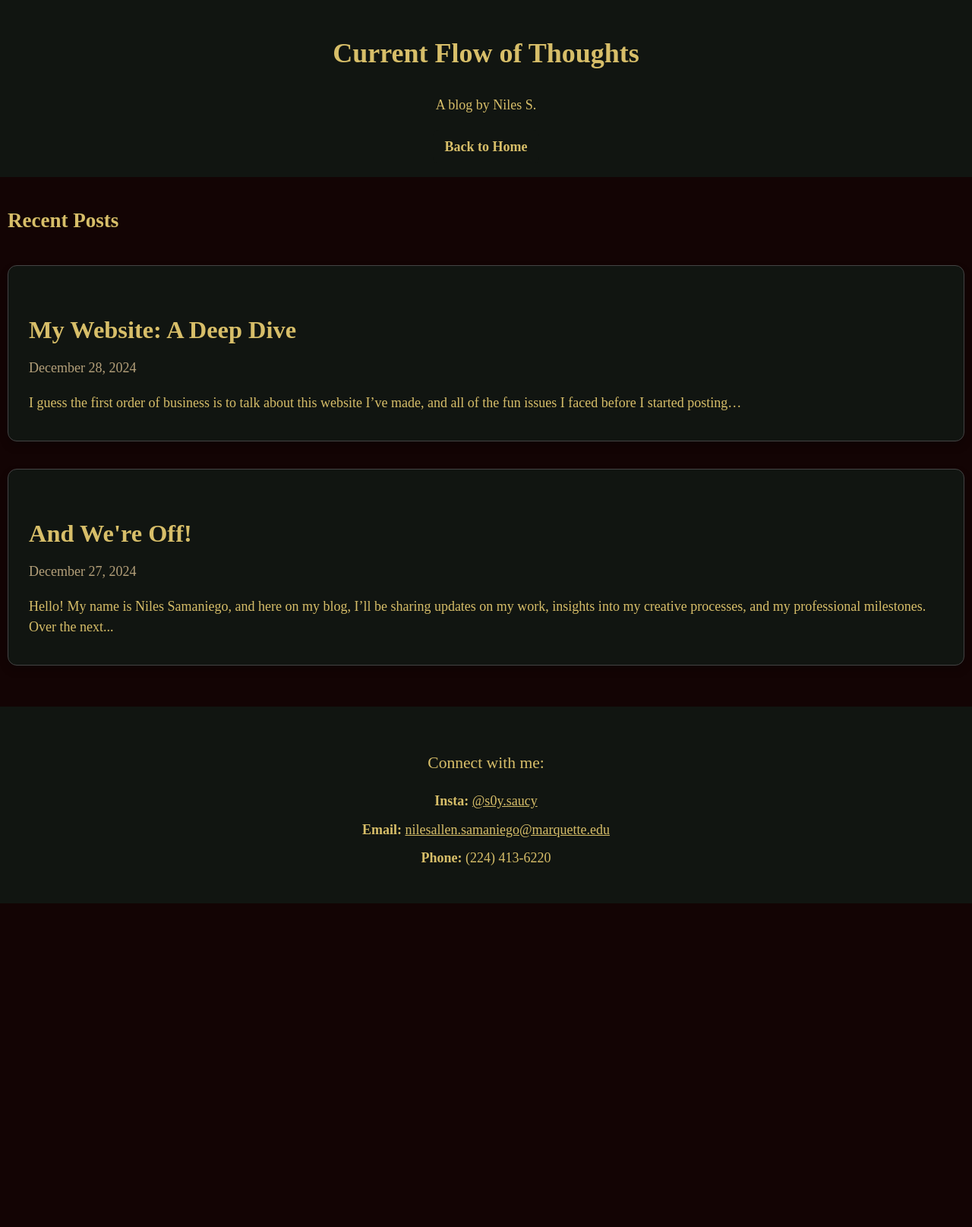
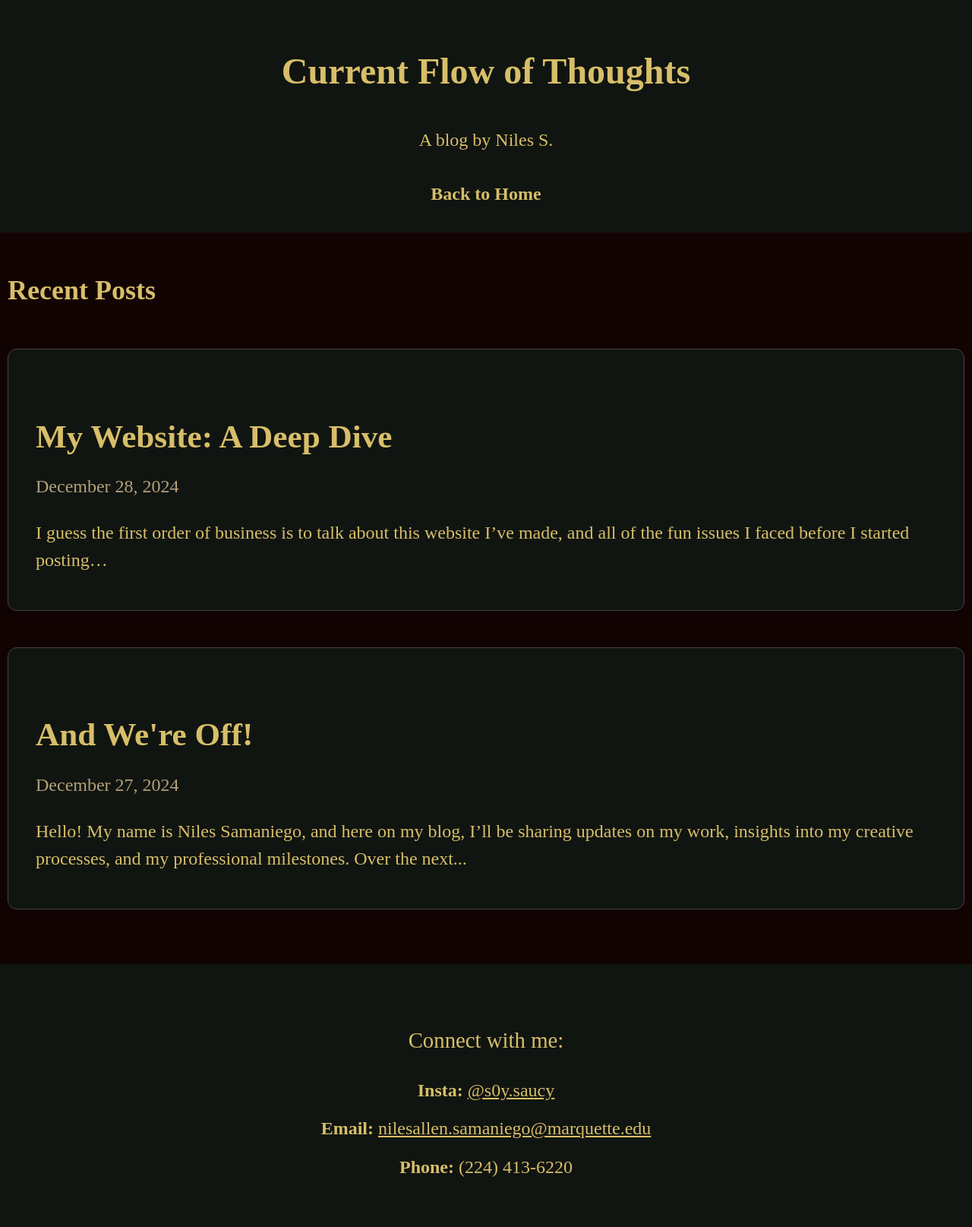
Before and after one commit to n-samaniego/Current-Flow-of-Thoughts, a Jekyll site: the page built from index.html, in a window 1280 px wide. Shown: the whole page at 76% size. Built offline with Jekyll 4.4.1, drawn with Linux system fonts in a browser that asks for light colours; the list of posts is cut into pages by our own code; before the commit the page ends 1189 px from its top, so only the background shows below that.

Commit message:
Update style.css

```diff
--- a/assets/style.css
+++ b/assets/style.css
@@ -7,7 +7,7 @@ html, body {
     background: #130404;  /* Dark background */
     color: #d7be69;  /* Text color */
     overflow-x: hidden;  /* Prevent horizontal scroll */
-    font-size: 18px;  /* Increased body font size for better readability */
+    font-size: 24px;  /* Increased body font size for better readability */
 }
 
 body {
```
